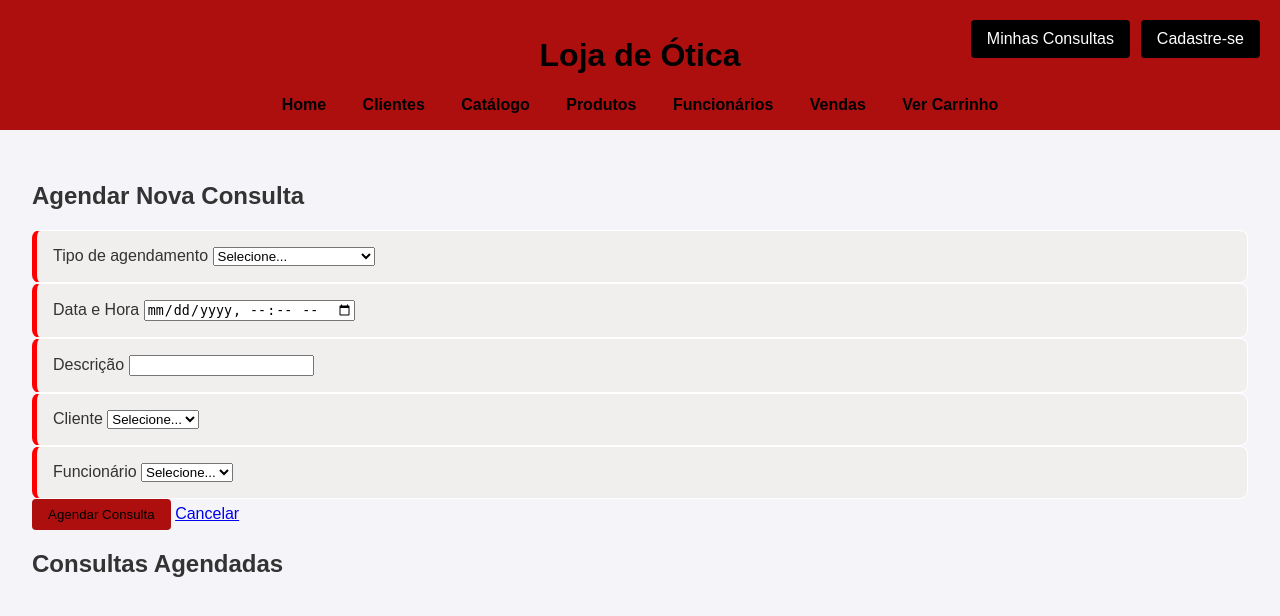
After one commit to RollDack/Proj-otica_SAT, a Flask app: page /appointments/new in a window 1280 px wide. The commit adds this page. Shown: the top 616 px of the page. Run offline with Flask 3, Linux system fonts and the light colour scheme; data that the repository does not hold is empty.

Commit message:
Implementação da funcionalidade de agendamento de cosultas

```diff
--- a/app/__init__.py
+++ b/app/__init__.py
@@ -18,6 +18,7 @@ def create_app():
     from app.routes.employees import employee_bp
     from app.routes.catalog import catalog_bp
     from app.routes.cart import cart_bp
+    from app.routes.appointments import appointments_bp
 
     app.register_blueprint(home_bp)
     app.register_blueprint(customers_bp, url_prefix='/customers')
@@ -26,5 +27,6 @@ def create_app():
     app.register_blueprint(employee_bp, url_prefix='/employee')
     app.register_blueprint(catalog_bp, url_prefix='/catalog')
     app.register_blueprint(cart_bp, url_prefix='/cart')
+    app.register_blueprint(appointments_bp, url_prefix='/appointments')
 
     return app
--- /dev/null
+++ b/app/routes/appointments.py
@@ -0,0 +1,48 @@
+from flask import Blueprint, render_template, request, redirect, url_for, flash
+from app import db
+from app.models import Appointment, Customer, Employee
+from datetime import datetime
+
+appointments_bp = Blueprint('appointments', __name__)
+
+@appointments_bp.route('/')
+def list_appointments():
+    appointments = Appointment.query.order_by(Appointment.date.desc()).all()
+    return render_template('appointments.html', appointments=appointments)
+
+@appointments_bp.route('/new', methods=['GET', 'POST'])
+def create_appointment():
+    if request.method == 'POST':
+        try:
+            date = datetime.strptime(request.form['date'], '%Y-%m-%dT%H:%M')
+            description = request.form['description']
+            appt_type = request.form.get('type')
+            customer_id = request.form.get('customer_id') or None
+            employee_id = request.form.get('employee_id') or None
+
+            appointment = Appointment(
+                type=appt_type,
+                date=date,
+                description=description,
+                customer_id=customer_id,
+                employee_id=employee_id
+            )
+            db.session.add(appointment)
+            db.session.commit()
+            flash('Consulta agendada com sucesso.', 'success')
+            return redirect(url_for('appointments.list_appointments'))
+        except Exception as e:
+            db.session.rollback()
+            flash(f'Erro ao agendar consulta: {str(e)}', 'danger')
+            return redirect(url_for('appointments.create_appointment'))
+    customers = Customer.query.all()
+    employees = Employee.query.all()
+    return render_template('new_appointment.html', customers=customers, employees=employees)
+
+@appointments_bp.route('/cancel/<int:appointment_id>', methods=['POST'])
+def cancel_appointment(appointment_id):
+    appointment = Appointment.query.get_or_404(appointment_id)
+    appointment.status = 'Cancelada'
+    db.session.commit()
+    flash('Consulta cancelada.', 'info')
+    return redirect(url_for('appointments.list_appointments'))
--- /dev/null
+++ b/app/static/css/appointments.css
@@ -0,0 +1,18 @@
+.appointment-card {
+  border: 1px solid #ffffff;
+  border-left: 5px solid red;
+  background-color: #f1eeee;
+  padding: 1rem;
+  border-radius: 8px;
+  box-shadow: 0 2px 5px rgba(255, 255, 255, 0.05);
+}
+
+.appointment-card h5 {
+  font-weight: bold;
+  color: rgb(0, 0, 0);
+}
+
+.appointment-card p {
+  margin: 0.2rem 0;
+  font-size: 0.95rem;
+}
--- a/app/static/css/styles.css
+++ b/app/static/css/styles.css
@@ -91,3 +91,14 @@ button:hover {
     text-decoration: none;
     border-radius: 4px;
 }
+
+.btn-outline-light{
+    position: absolute;
+    top: 20px;
+    right: 150px;
+    background: #000000;
+    color: rgb(255, 255, 255);
+    padding: 10px 16px;
+    text-decoration: none;
+    border-radius: 4px;
+}
--- a/app/templates/base.html
+++ b/app/templates/base.html
@@ -9,6 +9,8 @@
 <body>
     <header>
         <h1>Loja de Ótica</h1>
+        <a href="{{ url_for('customers.register_customer') }}" class="add-button">Cadastre-se</a>
+        <a href="{{ url_for('appointments.list_appointments') }}" class="btn-outline-light">Minhas Consultas</a>
         <nav>
             <a href="/">Home</a>
             <a href="/customers">Clientes</a>
--- a/app/templates/customers.html
+++ b/app/templates/customers.html
@@ -2,7 +2,7 @@
 
 {% block content %}
 
-<a href="{{ url_for('customers.register_customer') }}" class="add-button">Cadastre-se</a>
+
 
 <h2>Lista de Clientes Cadastrados</h2>
 
--- a/app/templates/employees.html
+++ b/app/templates/employees.html
@@ -1,7 +1,6 @@
 {% extends "base.html" %}
 {% block content %}
 
-<a href="{{ url_for('customers.register_customer') }}" class="add-button">Cadastre-se</a>
 <div class="container mt-4">
   <div class="d-flex justify-content-between align-items-center mb-3">
     <h2>Funcionários</h2>
--- a/app/templates/home.html
+++ b/app/templates/home.html
@@ -2,7 +2,6 @@
 {% extends "base.html" %}
 
 {% block content %}
-<a href="{{ url_for('customers.register_customer') }}" class="add-button">Cadastre-se</a>
 
 <h1>Bem-vindo à Loja de Ótica</h1>
 <p>Explore nossos produtos e gerencie suas vendas com facilidade!</p>
--- /dev/null
+++ b/app/templates/new_appointment.html
@@ -0,0 +1,97 @@
+{% extends "base.html" %}
+{% block content %}
+<link rel="stylesheet" href="{{ url_for('static', filename='css/appointments.css') }}">
+<div class="container mt-4">
+  <h2>Agendar Nova Consulta</h2>
+
+  <form method="POST" action="{{ url_for('appointments.create_appointment') }}" id="appointmentForm">
+    <div class="card appointment-card mb-3">
+      <label for="type" class="form-label">Tipo de agendamento</label>
+      <select name="type" id="type" class="form-control" required>
+        <option value="">Selecione...</option>
+        <option value="Ajuste de óculos">Ajuste de óculos</option>
+        <option value="Troca de lentes">Troca de lentes</option>
+        <option value="Limpeza técnica">Limpeza técnica</option>
+        <option value="Exame de vista gratuito">Exame de vista gratuito</option>
+        <option value="Exame com desconto">Exame com desconto</option>
+      </select>
+    </div>
+
+    <div class="card appointment-card mb-3">
+      <label for="date" class="form-label">Data e Hora</label>
+      <input type="datetime-local" name="date" id="date" class="form-control" required>
+    </div>
+
+    <div class="card appointment-card mb-3">
+      <label for="description" class="form-label">Descrição</label>
+      <input type="text" name="description" id="description" class="form-control" required>
+    </div>
+
+    <div class="card appointment-card mb-3">
+      <label for="customer_id" class="form-label">Cliente</label>
+      <select name="customer_id" id="customer_id" class="form-control" required>
+        <option value="">Selecione...</option>
+        {% for customer in customers %}
+          <option value="{{ customer.id }}">{{ customer.name }}</option>
+        {% endfor %}
+      </select>
+    </div>
+
+    <div class="card appointment-card mb-3">
+      <label for="employee_id" class="form-label">Funcionário</label>
+      <select name="employee_id" id="employee_id" class="form-control" required>
+        <option value="">Selecione...</option>
+        {% for employee in employees %}
+          <option value="{{ employee.id }}">{{ employee.name }}</option>
+        {% endfor %}
+      </select>
+    </div>
+
+    <button type="submit" class="btn btn-success">Agendar Consulta</button>
+    <a href="{{ url_for('appointments.list_appointments') }}" class="btn btn-secondary">Cancelar</a>
+  </form>
+</div>
+
+<script>
+  document.getElementById("appointmentForm").addEventListener("submit", function (event) {
+    const type = document.getElementById("type").value;
+    const date = document.getElementById("date").value;
+    const description = document.getElementById("description").value.trim();
+
+    if (!type || !date || !description) {
+      event.preventDefault();
+      alert("Por favor, preencha todos os campos obrigatórios corretamente.");
+    }
+  });
+</script>
+
+{% set appointments = appointments or [] %}
+<div class="container mt-5">
+  <h2>Consultas Agendadas</h2>
+  {% for appt in appointments %}
+  <div class="appointment-card">
+    <div class="appointment-summary" onclick="toggleDetails('{{ appt.id }}')">
+      <strong>#{{ appt.id }}</strong> - {{ appt.date.strftime('%d/%m/%Y %H:%M') }} - {{ appt.type }}
+    </div>
+    <div class="appointment-details" id="details-{{ appt.id }}" style="display: none;">
+      <p><strong>Cliente:</strong> {{ appt.customer.name if appt.customer else '-' }}</p>
+      <p><strong>Funcionário:</strong> {{ appt.employee.name if appt.employee else '-' }}</p>
+      <p><strong>Descrição:</strong> {{ appt.description }}</p>
+      <p><strong>Status:</strong> {{ appt.status }}</p>
+      {% if appt.status != 'Cancelada' %}
+      <form action="{{ url_for('appointments.cancel_appointment', appointment_id=appt.id) }}" method="post">
+        <button type="submit" class="btn btn-danger btn-sm">Cancelar</button>
+      </form>
+      {% endif %}
+    </div>
+  </div>
+  {% endfor %}
+</div>
+
+<script>
+function toggleDetails(id) {
+  const details = document.getElementById("details-" + id);
+  details.style.display = details.style.display === "none" ? "block" : "none";
+}
+</script>
+{% endblock %}
--- a/app/templates/products.html
+++ b/app/templates/products.html
@@ -2,7 +2,6 @@
 
 {% block content %}
 
-<a href="{{ url_for('customers.register_customer') }}" class="add-button">Cadastre-se</a>
 
 <h2>Lista de Produtos</h2>
 
```
Also changed, not shown: app/models.py (+10 -11 lines), app/templates/appointments.html (added, +42 -0 lines), migrations/versions/4edd3dd809dd_.py (added, +62 -0 lines), migrations/versions/55c674b747bd_.py (added, +32 -0 lines), migrations/versions/f1d4b86f1802_.py (added, +50 -0 lines).
